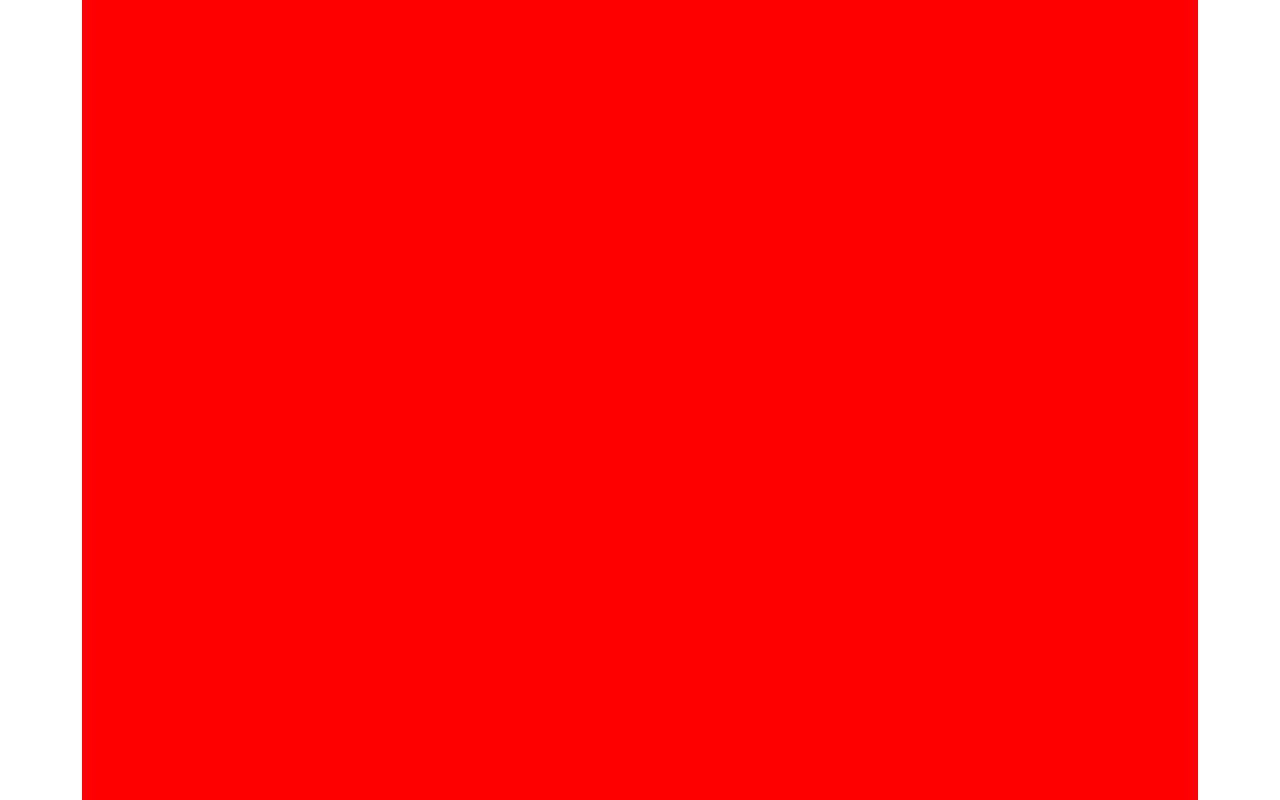
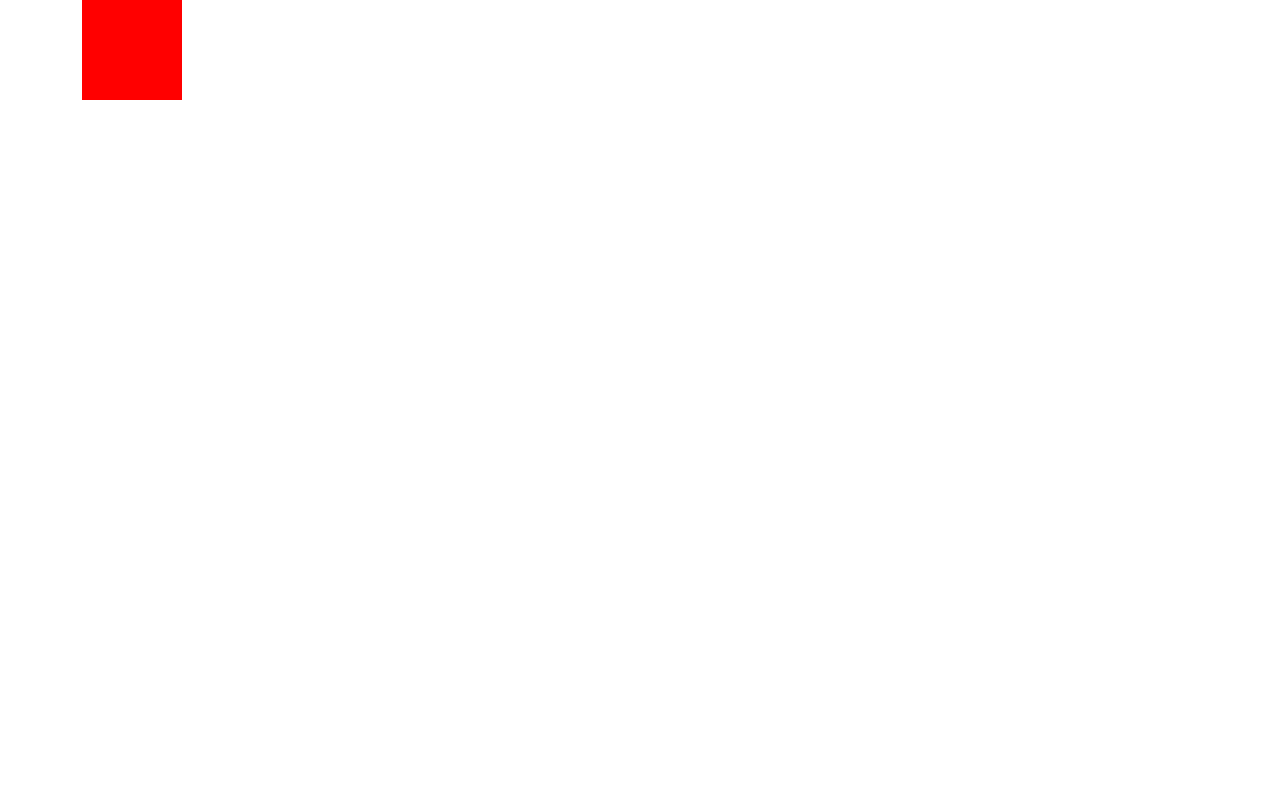
Before and after one commit to Himanshu12866/UI-react, a React (Vite) app in the folder learnreact/: page / in a window 1280 px wide. Built offline with nearby package versions, Linux system fonts and the light colour scheme.

Commit message:
"Updated DraggableBox component: renamed CSS class, added state variables and event handler for drag functionality, and modified JSX elements"

```diff
--- a/learnreact/src/component/draggable.css
+++ b/learnreact/src/component/draggable.css
@@ -1,8 +1,15 @@
-.dragbox{
+.drag-box{
    width: 100%;
    height: 100vh;
-   background-color: red;
-   display: flex;
+   background-color: rgb(255, 255, 255);
+   /* display: flex;
    justify-content: center;
    align-items: center;
+   position: relative; */
 }
+.drag-box .dragbox{
+    width: 100px;
+    height: 100px;
+    background-color: rgb(255, 0, 0);
+    /* position: absolute; */
+}
--- a/learnreact/src/component/draggable.jsx
+++ b/learnreact/src/component/draggable.jsx
@@ -1,11 +1,21 @@
 
+import { useState } from "react"
 import "../component/draggable.css"
-export default function DraggableBox(){
+export default function DraggableBox() {
+    const [left, setLeft] = useState("")
+    const [top, setTop] = useState("")
+    function handleDrag(e) {
+        let x = e.clientX;
+        let y = e.clientY;
+        console.log(x)
+        console.log(y)
+        setLeft(x)
+        setTop(y)
+    }
 
-
-    return(
-        <div className="drag-box">
-        <div className="dragbox"></div>
+    return (
+        <div className="drag-box" onMouseMove={handleDrag} >
+            <div className="dragbox" style={{ left: { left }, top: { top } }}></div>
 
         </div>
     )
```
